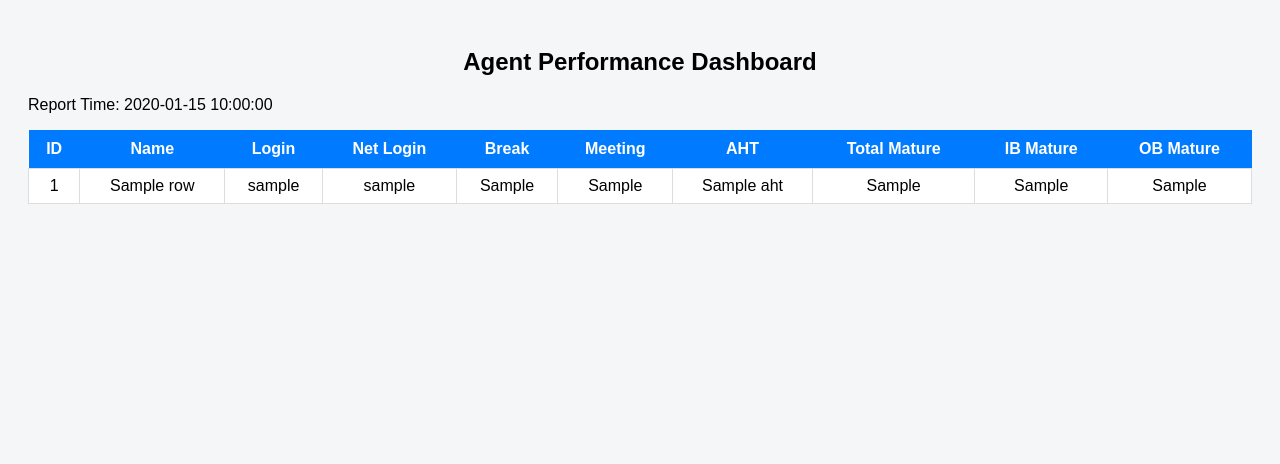
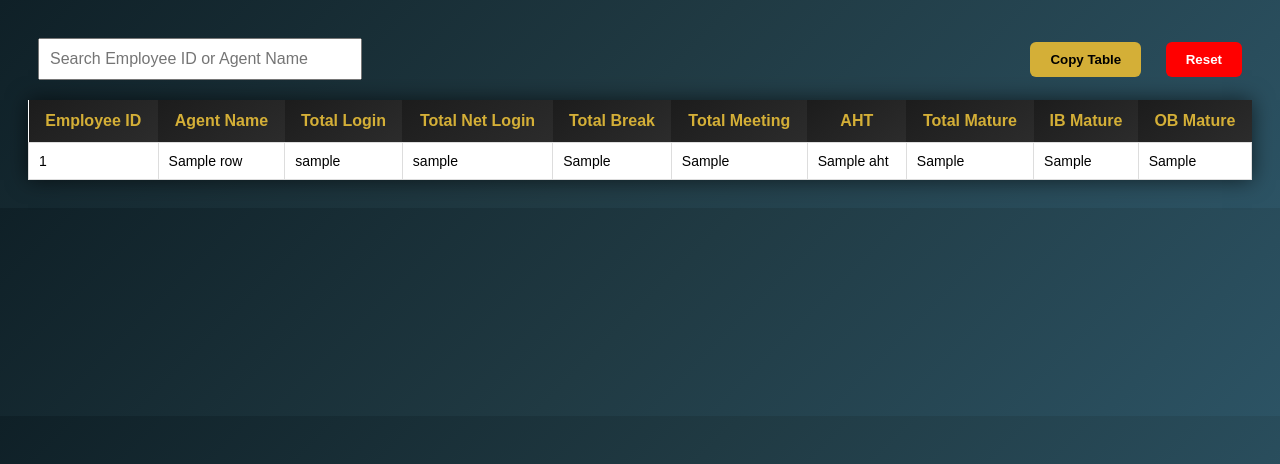
Before and after one commit to Viratmalakar/apr, a Flask app: template templates/result.html in a window 1280 px wide. Shown: the top 464 px of the page. Run offline with Flask 3, Linux system fonts and the light colour scheme; the template is opened without the code that fills it: most values are stand-ins (such as "Sample title", 1, 10 or a date in 2020).

Commit message:
Update result.html

```diff
--- a/templates/result.html
+++ b/templates/result.html
@@ -2,64 +2,134 @@
 <html>
 <head>
 
-<title>Agent Performance Dashboard</title>
+<title>Agent Dashboard</title>
+
+<script src="https://cdn.jsdelivr.net/npm/html2canvas@1.4.1/dist/html2canvas.min.js"></script>
 
 <style>
 
 body{
+background: linear-gradient(135deg,#0f2027,#203a43,#2c5364);
 font-family: Arial;
-background:#f4f6f8;
+color:white;
 padding:20px;
 }
 
+
+/* HEADER STYLE */
+
+th{
+color:#D4AF37;
+background:linear-gradient(145deg,#1c1c1c,#2c2c2c);
+padding:12px;
+font-size:16px;
+}
+
+
+/* TABLE STYLE */
+
 table{
-border-collapse: collapse;
+border-collapse:collapse;
 width:100%;
 background:white;
-}
-
-th{
-background:#007bff;
-color:white;
-padding:10px;
+color:black;
+box-shadow:0px 0px 20px rgba(0,0,0,0.6);
 }
 
 td{
-padding:8px;
+padding:10px;
 border:1px solid #ddd;
-text-align:center;
+font-size:14px;
 }
 
-h2{
-text-align:center;
+
+/* BUTTONS */
+
+button{
+padding:10px 20px;
+margin:10px;
+border:none;
+cursor:pointer;
+font-weight:bold;
+border-radius:6px;
+}
+
+
+.copyBtn{
+background:#D4AF37;
+color:black;
+}
+
+.resetBtn{
+background:red;
+color:white;
+}
+
+.searchBox{
+padding:10px;
+width:300px;
+margin:10px;
+font-size:16px;
+}
+
+
+/* HEADER BAR */
+
+.topBar{
+display:flex;
+justify-content:space-between;
+align-items:center;
+margin-bottom:10px;
 }
 
 </style>
 
 </head>
-
 <body>
 
-<h2>Agent Performance Dashboard</h2>
 
-<p>Report Time: {{report_time}}</p>
+<div class="topBar">
 
-<table>
+<div>
+
+<input type="text"
+id="search"
+class="searchBox"
+placeholder="Search Employee ID or Agent Name"
+onkeyup="searchAgent()">
+
+</div>
+
+
+<div>
+
+<button class="copyBtn" onclick="copyTable()">Copy Table</button>
+
+<button class="resetBtn" onclick="resetDashboard()">Reset</button>
+
+</div>
+
+</div>
+
+
+
+<div id="tableContainer">
+
+<table id="dataTable">
 
 <tr>
-
-<th>ID</th>
-<th>Name</th>
-<th>Login</th>
-<th>Net Login</th>
-<th>Break</th>
-<th>Meeting</th>
+<th>Employee ID</th>
+<th>Agent Name</th>
+<th>Total Login</th>
+<th>Total Net Login</th>
+<th>Total Break</th>
+<th>Total Meeting</th>
 <th>AHT</th>
 <th>Total Mature</th>
 <th>IB Mature</th>
 <th>OB Mature</th>
+</tr>
 
-</tr>
 
 {% for row in rows %}
 
@@ -67,7 +137,7 @@ text-align:center;
 
 <td>{{row["Employee ID"]}}</td>
 <td>{{row["Agent Name"]}}</td>
-<td>{{row["Total Login Time"]}}</td>
+<td>{{row["Total Login"]}}</td>
 <td>{{row["Total Net Login"]}}</td>
 <td>{{row["Total Break"]}}</td>
 <td>{{row["Total Meeting"]}}</td>
@@ -80,7 +150,87 @@ text-align:center;
 
 {% endfor %}
 
+
 </table>
+
+</div>
+
+
+
+<script>
+
+
+/* SEARCH FUNCTION */
+
+function searchAgent(){
+
+let input=document.getElementById("search").value.toLowerCase()
+
+let rows=document.querySelectorAll("#dataTable tr")
+
+for(let i=1;i<rows.length;i++){
+
+let text=rows[i].innerText.toLowerCase()
+
+rows[i].style.display=text.includes(input)?"":"none"
+
+}
+
+}
+
+
+
+/* RESET FUNCTION */
+
+function resetDashboard(){
+
+localStorage.clear()
+
+sessionStorage.clear()
+
+document.cookie.split(";").forEach(function(c){
+
+document.cookie=c.replace(/^ +/,"")
+.replace(/=.*/,"=;expires="+new Date().toUTCString()+";path=/")
+
+})
+
+window.location.href="/"
+
+}
+
+
+
+/* COPY TABLE AS ULTRA HD PNG */
+
+function copyTable(){
+
+let table=document.getElementById("tableContainer")
+
+html2canvas(table,{
+
+scale:4,
+useCORS:true
+
+}).then(canvas=>{
+
+canvas.toBlob(blob=>{
+
+let item=new ClipboardItem({"image/png":blob})
+
+navigator.clipboard.write([item])
+
+alert("Table copied as Ultra HD Image")
+
+})
+
+})
+
+}
+
+
+</script>
+
 
 </body>
 </html>
```
